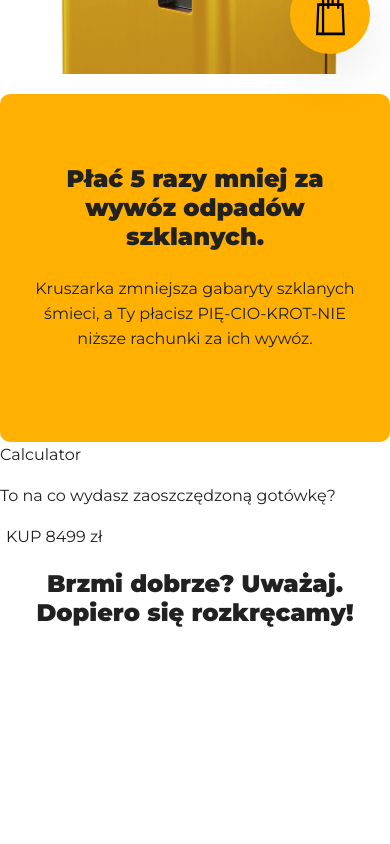
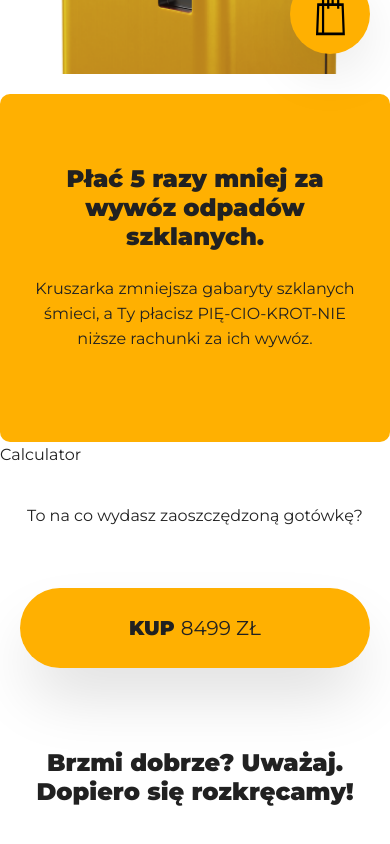
Before and after one commit to doforever/blue-paprica, a React (Create React App) app: page / in a window 390 px wide. Shown: the part 665-1509 px from the top of the page. Before the commit the page ends 1312 px from the top, so only its background shows below. Built offline with nearby package versions, Linux system fonts and the light colour scheme.

Commit message:
Style mobile cta section

```diff
--- a/src/App.js
+++ b/src/App.js
@@ -24,9 +24,11 @@ function App() {
         </div>
       </section>
       <Calculator />
-      <p>To na co wydasz zaoszczędzoną gotówkę?</p>
-      <button>KUP <span className="price">8499 zł</span></button>
-      <h2>Brzmi dobrze? Uważaj. Dopiero się rozkręcamy!</h2>
+      <section className="cta">
+        <p className="cta__paragraph">To na co wydasz zaoszczędzoną gotówkę?</p>
+        <button className="cta__button">KUP <span className="price">8499 zł</span></button>
+        <h2 className="cta__headline">Brzmi dobrze? Uważaj. Dopiero się rozkręcamy!</h2>
+      </section>
     </div>
   );
 }
--- a/src/App.scss
+++ b/src/App.scss
@@ -66,6 +66,30 @@
   }
 }
 
+.cta {
+  padding: $base-padding;
+  text-align: center;
+
+  &__paragraph {
+    margin-bottom: 60px;
+  }
+
+  &__button {
+    @include button;
+    box-shadow: $big-button-shadow;
+    margin-bottom: 60px;
+    width: 100%;
+    max-width: 386px;
+    height: 80px;
+    border-radius: 40px;
+    font-size: 20px;
+
+    .price {
+      font-weight: 400;
+    }
+  }
+}
+
 @include query-medium-up {
   .image-group {
     &__text-wrapper {
```
